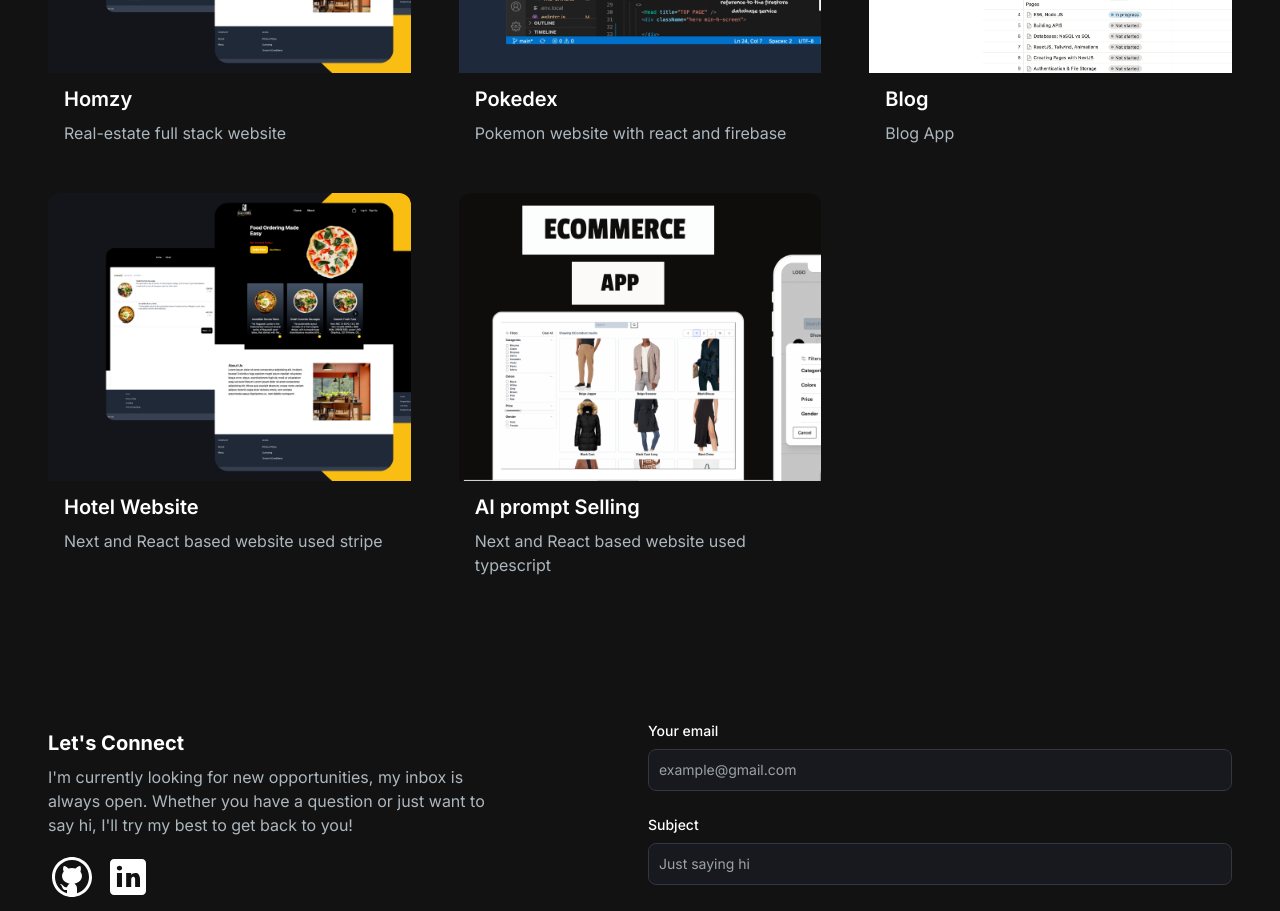
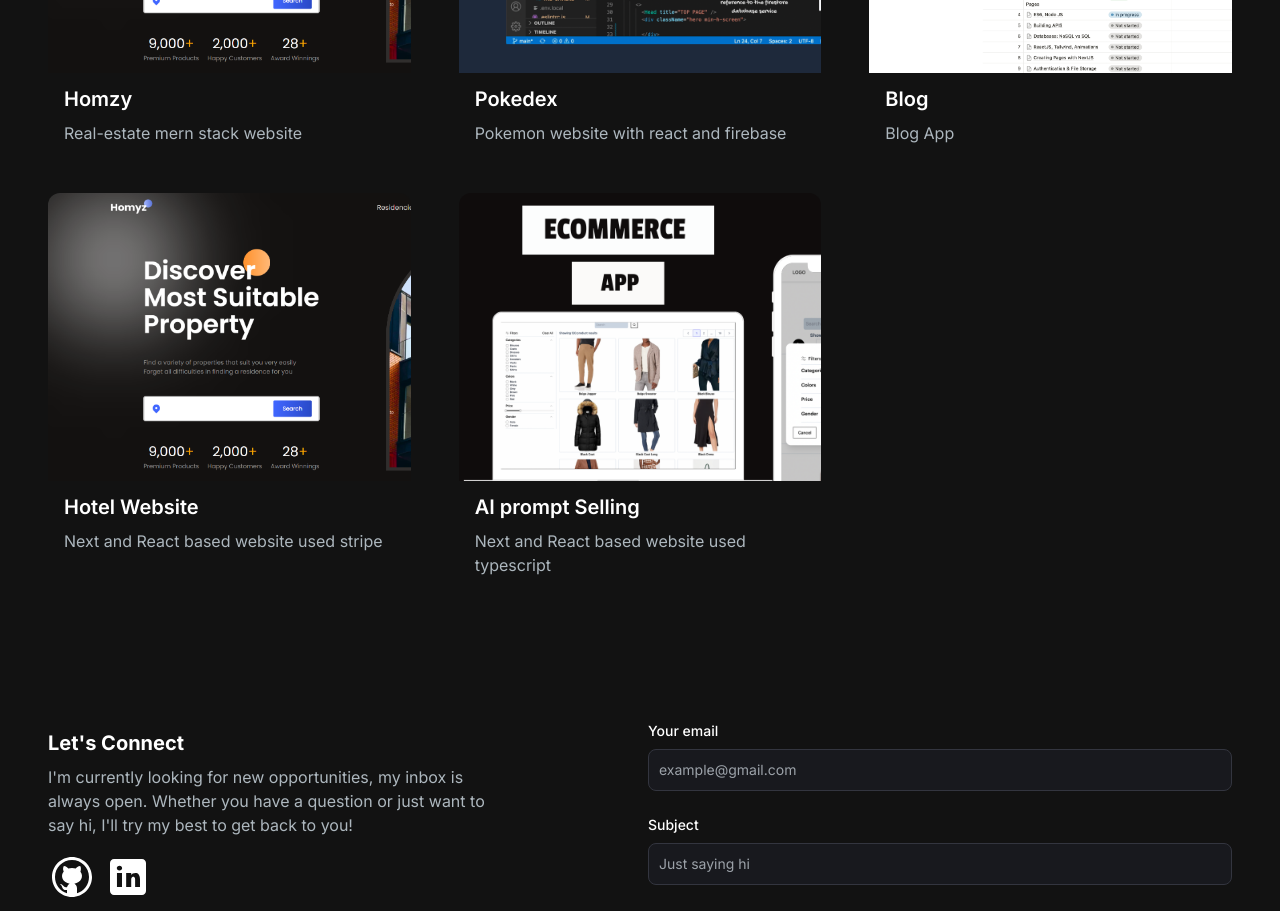
Before and after one commit to rutu-cyber/rutuja, a Next.js app: page / in a window 1280 px wide. Shown: the part 2060-2971 px from the top of the page. Built offline with nearby package versions, Linux system fonts and the light colour scheme.

Commit message:
new project url

```diff
--- a/src/components/HeroSection.jsx
+++ b/src/components/HeroSection.jsx
@@ -21,8 +21,6 @@ const HeroSection = () => {
                         1000,
                         'MERN Developer',
                         1000,
-                        'Cloud Practitioner',
-                        1000
                     ]}
                     wrapper="span"
                     speed={50}
--- a/src/components/ProjectsSection.jsx
+++ b/src/components/ProjectsSection.jsx
@@ -35,11 +35,11 @@ const projectsData = [
     {
       id: 4,
       title: "Homzy",
-      description: "Real-estate full stack website",
+      description: "Real-estate mern stack website",
       image: "/images/projects/4.png",
       tag: ["All", "MERN"],
-      gitUrl: "/",
-      previewUrl: "/",
+      gitUrl: "https://github.com/rutu-cyber/Real-Estate-Homyzz",
+      previewUrl: "https://real-estate-homyzz.vercel.app/",
     },
     {
       id: 5,
```
Also changed, not shown: public/images/projects/4.png, public/images/projects/7.png (added).
